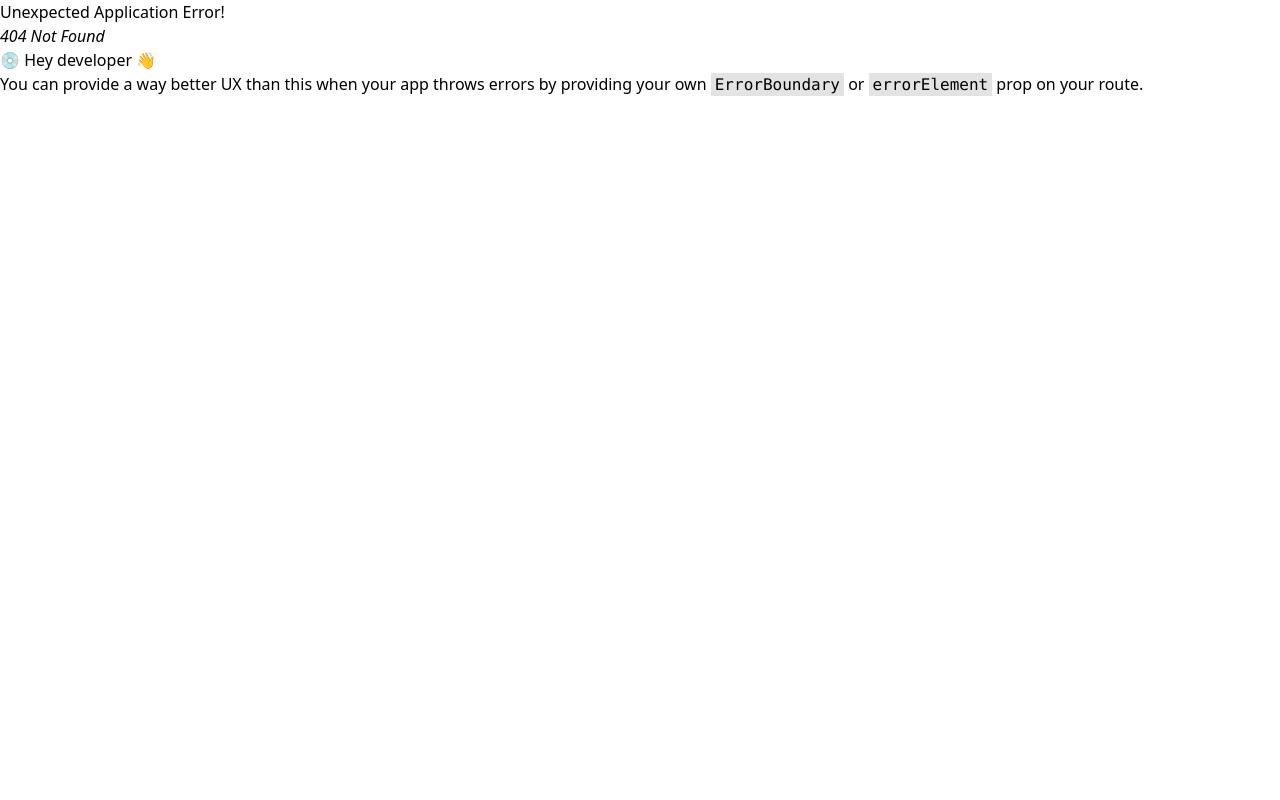
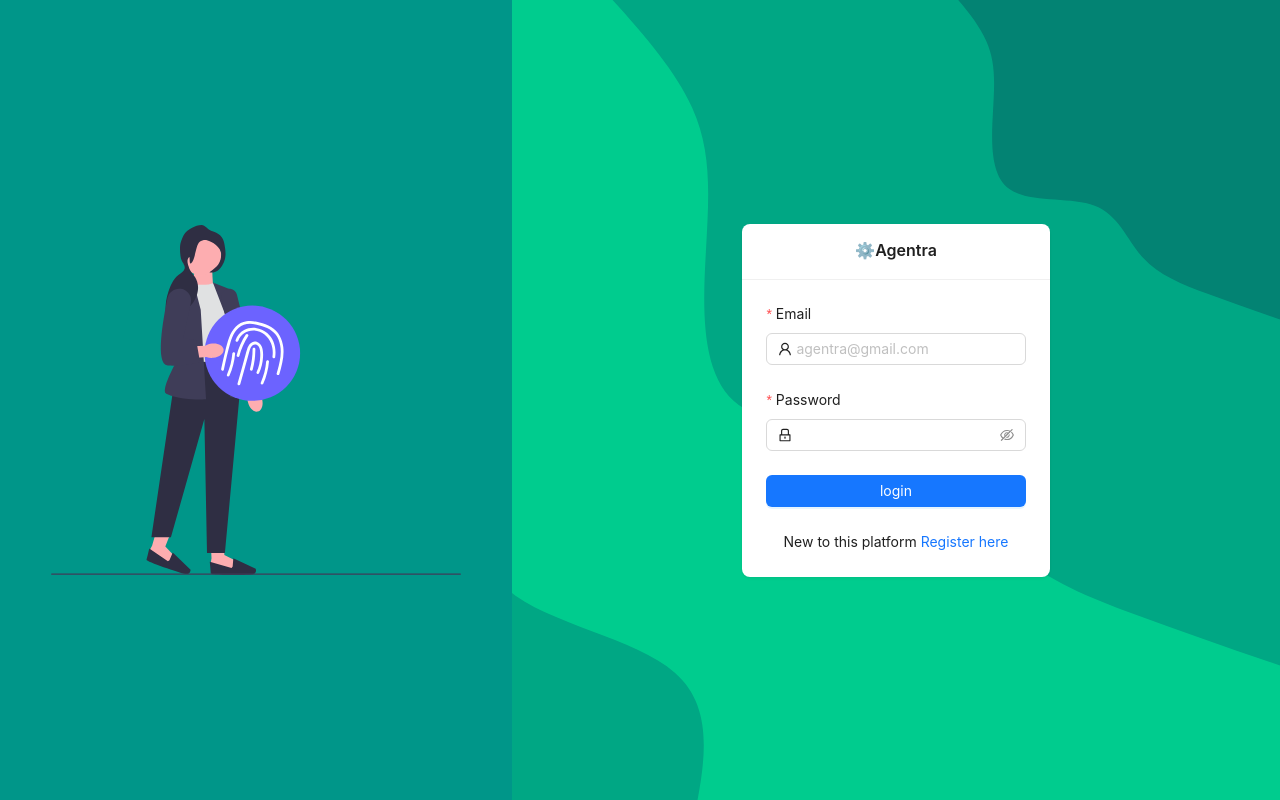
Before and after one commit to 1thenameisshivam/Ai-ticketing-agent-frontend, a React (Vite) app: page /login in a window 1280 px wide. Before the commit this address had no page. Built offline with nearby package versions, Linux system fonts and the light colour scheme; no server answers.

Commit message:
login flow implemented with protescted routing

```diff
--- a/src/axios/api.js
+++ b/src/axios/api.js
@@ -1,4 +1,5 @@
 import { api } from "./http";
 
 export const getSignUp = (userData) => api.post("/users/signup", userData);
+export const getLogin = (userData) => api.post("/users/login", userData);
 export const getMe = () => api.get("/users/me");
--- /dev/null
+++ b/src/layouts/Authenticated.jsx
@@ -0,0 +1,16 @@
+import { Navigate, Outlet } from "react-router";
+import { userStore } from "../zustand/store";
+
+const Authenticated = () => {
+  const { user } = userStore();
+  if (user == null) {
+    return <Navigate to={"/signup"} replace={true} />;
+  }
+  return (
+    <div>
+      <Outlet />
+    </div>
+  );
+};
+
+export default Authenticated;
--- /dev/null
+++ b/src/layouts/NonAuth.jsx
@@ -0,0 +1,17 @@
+import React from "react";
+import { Navigate, Outlet } from "react-router";
+import { userStore } from "../zustand/store";
+
+const NonAuth = () => {
+  const { user } = userStore();
+  if (user !== null) {
+    return <Navigate to="/" replace={true} />;
+  }
+  return (
+    <div>
+      <Outlet />
+    </div>
+  );
+};
+
+export default NonAuth;
--- a/src/pages/Login.jsx
+++ b/src/pages/Login.jsx
@@ -1,7 +1,101 @@
-import React from "react";
+import { Card } from "antd";
+import { Button, Form, Input } from "antd";
+import UserOutlined from "@ant-design/icons/UserOutlined";
+import { LockOutlined } from "@ant-design/icons";
+import { useMutation } from "@tanstack/react-query";
+import { getLogin } from "../axios/api";
+import toast from "react-hot-toast";
+import { Link, Navigate } from "react-router";
 
 const Login = () => {
-  return <div>Login</div>;
+  // eslint-disable-next-line no-unused-vars
+  const onFinishFailed = (errorInfo) => {
+    // Handle form submission failure
+  };
+  const { mutate: loginMutation } = useMutation({
+    mutationFn: async (values) => getLogin(values),
+    onSuccess: () => {
+      toast.success("Login successful!🎉");
+      return <Navigate to={"/"} replace={true} />;
+    },
+    onError: (error) => {
+      toast.error(
+        error?.response?.data?.message || "Login failed! Please try again."
+      );
+    },
+  });
+  const onFinish = (values) => {
+    loginMutation(values);
+  };
+  return (
+    <div>
+      <>
+        <div
+          className="h-screen w-full bg-cover bg-center bg-no-repeat flex items-center justify-center"
+          style={{ backgroundImage: "url('/sean1.svg')" }}
+        >
+          <div className="w-[100%] h-[100%] flex ">
+            <div
+              className="w-[40%] h-[100%] bg-teal-600 bg-center bg-cover bg-no-repeat"
+              style={{
+                backgroundImage: "url('/signup2.svg')",
+                backgroundSize: "80%",
+              }}
+            ></div>
+            <div className="w-[60%] h-[100%]  flex items-center justify-center ">
+              <Card
+                title="⚙️Agentra"
+                variant="borderless"
+                className="text-center w-[40%]"
+              >
+                <Form
+                  name="basic"
+                  layout="vertical"
+                  initialValues={{ remember: true }}
+                  onFinish={onFinish}
+                  onFinishFailed={onFinishFailed}
+                  autoComplete="off"
+                >
+                  <Form.Item
+                    label="Email"
+                    name="email"
+                    rules={[
+                      { required: true, message: "Please input your Email!" },
+                    ]}
+                  >
+                    <Input
+                      prefix={<UserOutlined />}
+                      placeholder="agentra@gmail.com"
+                    />
+                  </Form.Item>
+                  <Form.Item
+                    label="Password"
+                    name="password"
+                    rules={[
+                      {
+                        required: true,
+                        message: "Please input your password!",
+                      },
+                    ]}
+                  >
+                    <Input.Password prefix={<LockOutlined />} />
+                  </Form.Item>
+                  <Form.Item label={null}>
+                    <Button type="primary" htmlType="submit" className="w-full">
+                      login
+                    </Button>
+                  </Form.Item>
+                </Form>
+                <p>
+                  New to this platform <Link to={"/login"}>Register here</Link>
+                </p>
+              </Card>
+            </div>
+          </div>
+        </div>
+      </>
+    </div>
+  );
 };
 
 export default Login;
--- a/src/pages/Signup.jsx
+++ b/src/pages/Signup.jsx
@@ -5,6 +5,7 @@ import { LockOutlined } from "@ant-design/icons";
 import { useMutation } from "@tanstack/react-query";
 import { getSignUp } from "../axios/api";
 import toast from "react-hot-toast";
+import { Link, Navigate } from "react-router";
 
 const Signup = () => {
   // eslint-disable-next-line no-unused-vars
@@ -14,7 +15,8 @@ const Signup = () => {
   const { mutate: signupMutation } = useMutation({
     mutationFn: async (values) => getSignUp(values),
     onSuccess: () => {
-      toast.success("Signup successful! Please login.");
+      toast.success("Signup successful!🎉");
+      return <Navigate to={"/"} replace={true} />;
     },
     onError: (error) => {
       toast.error(
@@ -80,6 +82,9 @@ const Signup = () => {
                   </Button>
                 </Form.Item>
               </Form>
+              <p>
+                Already a user <Link to={"/login"}>Login here!</Link>
+              </p>
             </Card>
           </div>
         </div>
--- a/src/router.js
+++ b/src/router.js
@@ -3,6 +3,9 @@ import { createBrowserRouter } from "react-router";
 import Signup from "./pages/Signup";
 import Root from "./layouts/Root";
 import Home from "./pages/Home";
+import NonAuth from "./layouts/NonAuth";
+import Authenticated from "./layouts/Authenticated";
+import Login from "./pages/Login";
 
 const router = createBrowserRouter([
   {
@@ -11,13 +14,29 @@ const router = createBrowserRouter([
     children: [
       {
         path: "/",
-        Component: Home,
+        Component: Authenticated,
+        children: [
+          {
+            path: "/",
+            Component: Home,
+          },
+        ],
+      },
+      {
+        path: "/",
+        Component: NonAuth,
+        children: [
+          {
+            path: "/signup",
+            Component: Signup,
+          },
+          {
+            path: "/login",
+            Component: Login,
+          },
+        ],
       },
     ],
-  },
-  {
-    path: "/signup",
-    Component: Signup,
   },
 ]);
 
```
